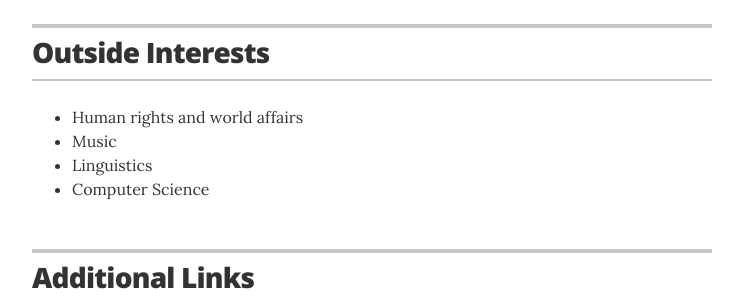
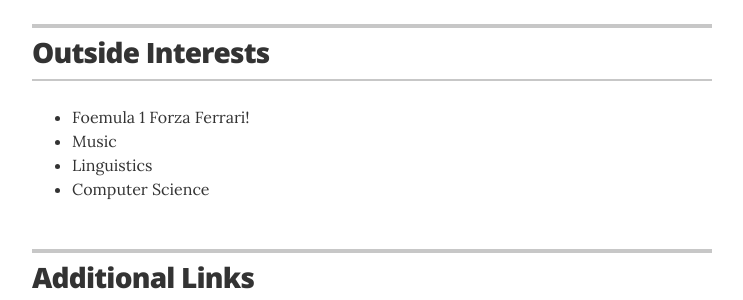
Before and after one commit to vfanghao/fanghao.me, a Jekyll site: the page built from index.html, in a window 1280 px wide. Shown: the part 1747-2047 px from the top of the page, without its empty margins (268-1011 px from the left). Built offline with Jekyll 4.4.1, drawn with Linux system fonts in a browser that asks for light colours.

Commit message:
Update interests.yml

```diff
--- a/_data/interests.yml
+++ b/_data/interests.yml
@@ -1,5 +1,5 @@
 # Interests
-- description: Human rights and world affairs
+- description: Foemula 1  Forza Ferrari!
 - description: Music
 - description: Linguistics
 - description: Computer Science
```
